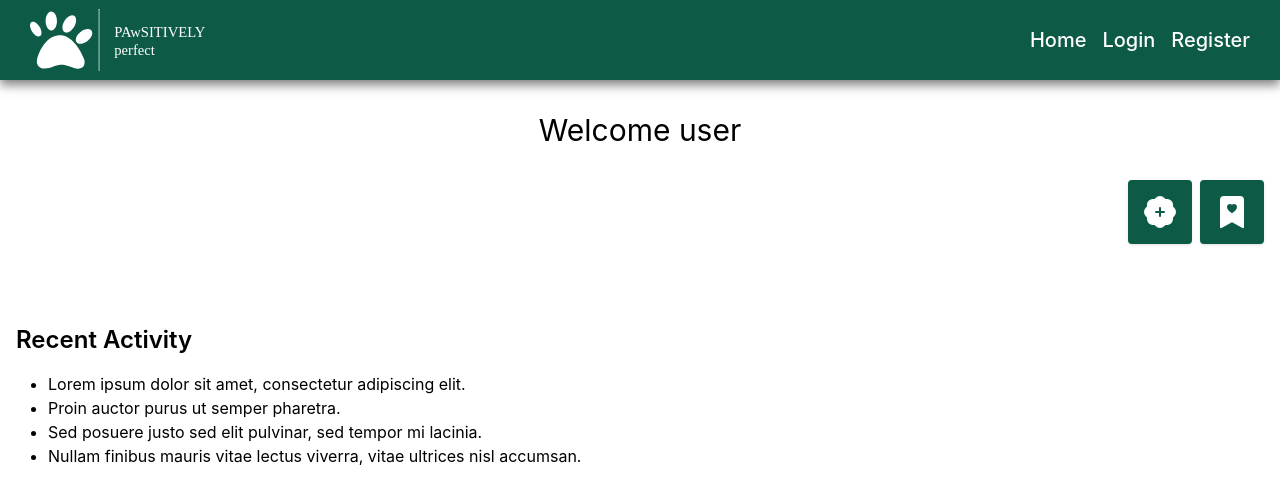
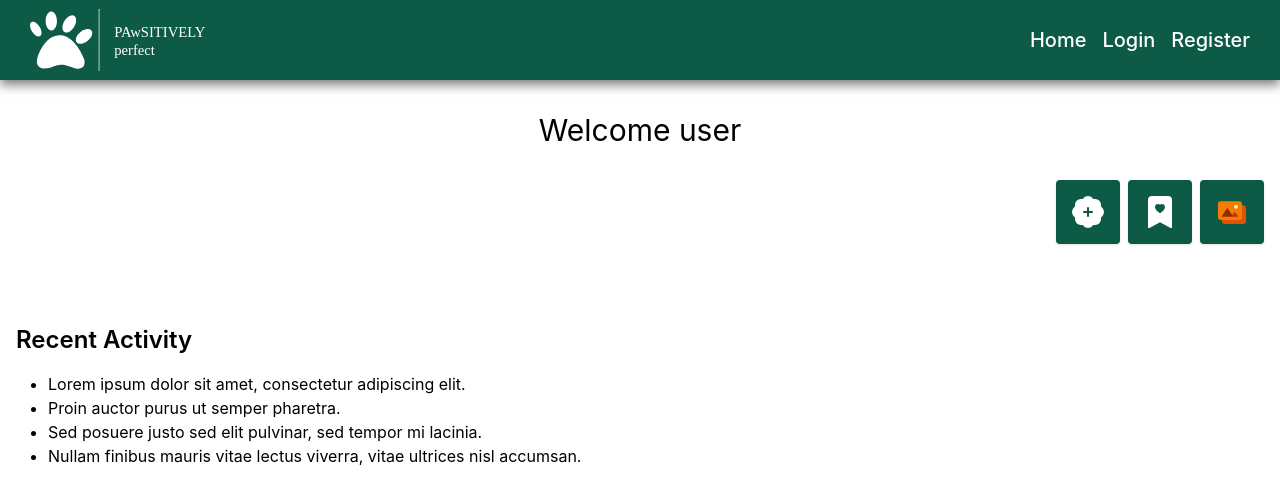
Before and after one commit to sup25/pet, a React (Create React App) app in the folder client/: page /dashboard in a window 1280 px wide. Shown: the top 504 px of the page. Built offline with nearby package versions, Linux system fonts and the light colour scheme.

Commit message:
update icon

```diff
--- a/client/src/Dashboard.js
+++ b/client/src/Dashboard.js
@@ -1,7 +1,7 @@
 import React, { useState } from "react";
 import Navbar from "./component/Navbar/Navbar";
 import { BsFillBookmarkHeartFill, BsFillPatchPlusFill } from "react-icons/bs";
-
+import { FcGallery } from "react-icons/fc";
 const Dashboard = () => {
   const [posts, setPosts] = useState([]);
 
@@ -47,6 +47,9 @@ const Dashboard = () => {
           </div>
           <div className=" bg-[#0d5b46] hover:bg-[#107359] p-4 rounded flex shadow justify-center items-center">
             <BsFillBookmarkHeartFill className="w-8 h-auto text-white " />
+          </div>
+          <div className=" bg-[#0d5b46] hover:bg-[#107359] p-4 rounded flex shadow justify-center items-center">
+            <FcGallery className="w-8 h-auto text-white " />
           </div>
         </div>
         <div
```
